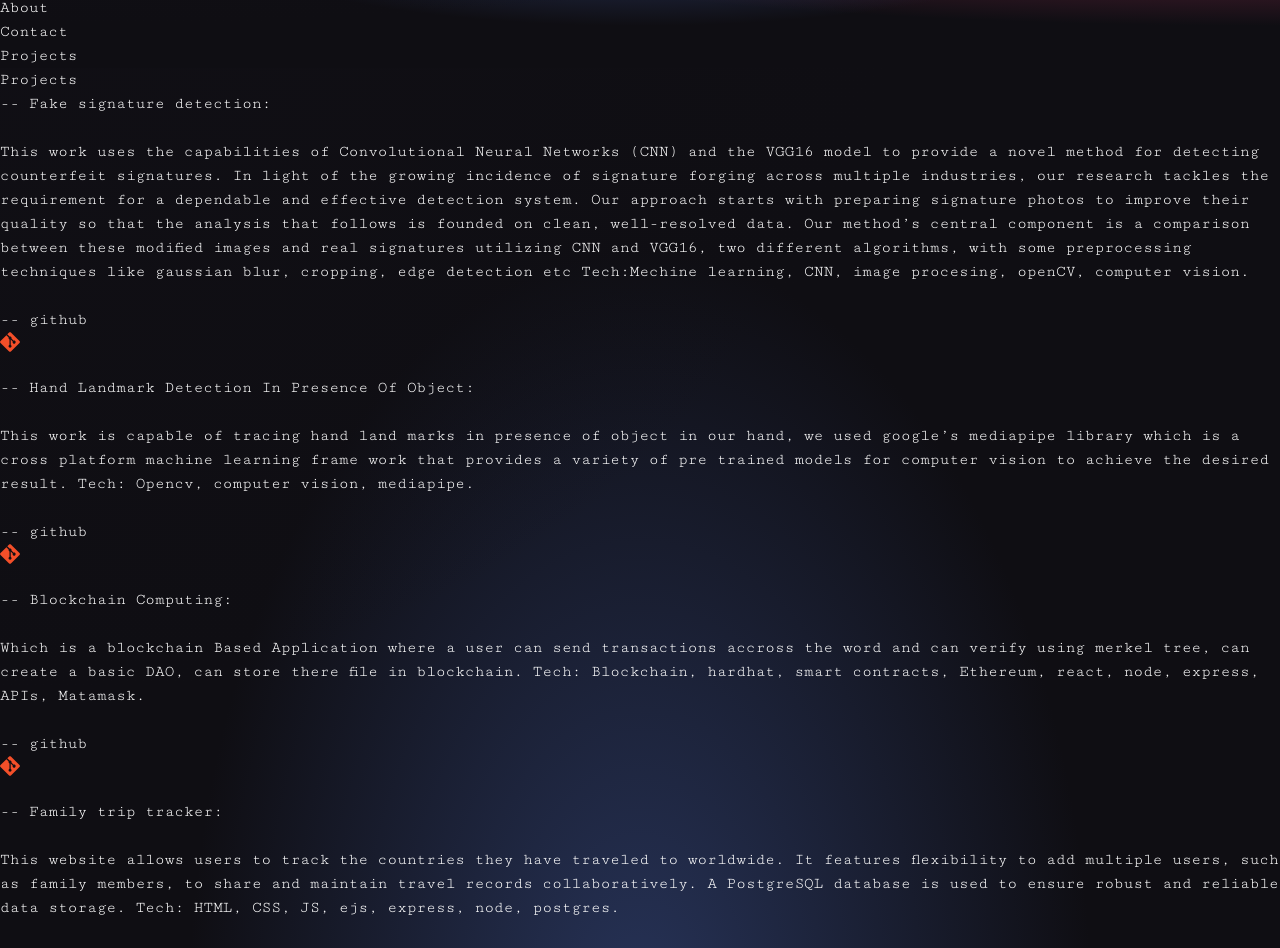
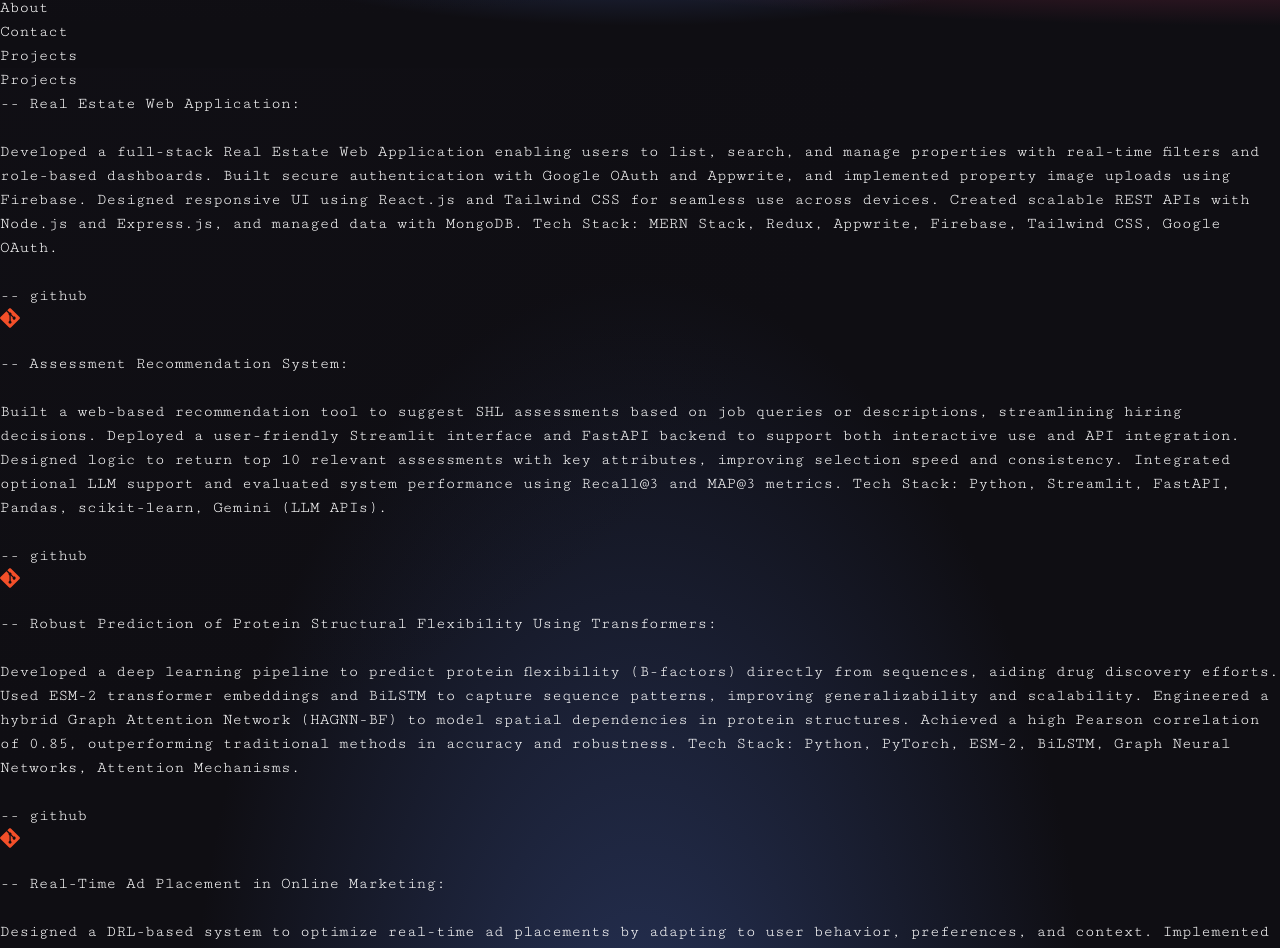
Before and after one commit to hemaradhika-reddy/My-Portfolio, a React (Vite) app: page /projects in a window 1280 px wide. Shown: the part 76-1024 px from the top of the page. Built offline with nearby package versions, Linux system fonts and the light colour scheme.

Commit message:
fourth  commit

```diff
--- a/src/components/Projects.jsx
+++ b/src/components/Projects.jsx
@@ -12,28 +12,20 @@
         <div className="mt-20 text-center text-3xl mb-5">Projects</div>
         <div className="text-left px-10 mb-20">
           <div>
-            <h1>-- Fake signature detection:</h1>
+            <h1>-- Real Estate Web Application:</h1>
             <br />
             <p className="px-10">
-              This work uses the capabilities of Convolutional Neural Networks
-              (CNN) and the VGG16 model to provide a novel method for detecting
-              counterfeit signatures. In light of the growing incidence of
-              signature forging across multiple industries, our research tackles
-              the requirement for a dependable and effective detection system.
-              Our approach starts with preparing signature photos to improve
-              their quality so that the analysis that follows is founded on
-              clean, well-resolved data. Our method’s central component is a
-              comparison between these modified images and real signatures
-              utilizing CNN and VGG16, two different algorithms, with some
-              preprocessing techniques like gaussian blur, cropping, edge
-              detection etc Tech:Mechine learning, CNN, image procesing, openCV,
-              computer vision.
+            Developed a full-stack Real Estate Web Application enabling users to list, search, and manage properties with real-time filters and role-based dashboards.
+            Built secure authentication with Google OAuth and Appwrite, and implemented property image uploads using Firebase.
+            Designed responsive UI using React.js and Tailwind CSS for seamless use across devices.
+            Created scalable REST APIs with Node.js and Express.js, and managed data with MongoDB.
+            Tech Stack: MERN Stack, Redux, Appwrite, Firebase, Tailwind CSS, Google OAuth.
             </p>
             <br />
             <a
               className="flex gap-2 px-10"
               target="_blank"
-              href="https://github.com/Applikatla/Fake-Signatures-Detection"
+              href="https://github.com/hemaradhika-reddy/Real-Estate-Web-Application"
             >
               -- github
               <img
@@ -45,20 +37,20 @@
           </div>
           <br />
           <div>
-            <h1>-- Hand Landmark Detection In Presence Of Object:</h1>
+            <h1>-- Assessment Recommendation System:</h1>
             <br />
             <p className="px-10">
-              This work is capable of tracing hand land marks in presence of
-              object in our hand, we used google’s mediapipe library which is a
-              cross platform machine learning frame work that provides a variety
-              of pre trained models for computer vision to achieve the desired
-              result. Tech: Opencv, computer vision, mediapipe.
+            Built a web-based recommendation tool to suggest SHL assessments based on job queries or descriptions, streamlining hiring decisions.
+            Deployed a user-friendly Streamlit interface and FastAPI backend to support both interactive use and API integration.
+            Designed logic to return top 10 relevant assessments with key attributes, improving selection speed and consistency.
+            Integrated optional LLM support and evaluated system performance using Recall@3 and MAP@3 metrics.
+            Tech Stack: Python, Streamlit, FastAPI, Pandas, scikit-learn, Gemini (LLM APIs).
             </p>
             <br />
             <a
               className="flex gap-2 px-10"
               target="_blank"
-              href="https://github.com/Applikatla/ml-projects/tree/main/Hand%20landmark%20detection%20program"
+              href="https://github.com/hemaradhika-reddy/SHL-Assessment-Recommendation-System"
             >
               -- github
               <img
@@ -70,20 +62,21 @@
           </div>
           <br />
           <div>
-            <h1>-- Blockchain Computing:</h1>
+            <h1>--
+            Robust Prediction of Protein Structural Flexibility Using Transformers:</h1>
             <br />
             <p className="px-10">
-              Which is a blockchain Based Application where a user can send
-              transactions accross the word and can verify using merkel tree,
-              can create a basic DAO, can store there file in blockchain. Tech:
-              Blockchain, hardhat, smart contracts, Ethereum, react, node,
-              express, APIs, Matamask.
+            Developed a deep learning pipeline to predict protein flexibility (B-factors) directly from sequences, aiding drug discovery efforts.
+            Used ESM-2 transformer embeddings and BiLSTM to capture sequence patterns, improving generalizability and scalability.
+            Engineered a hybrid Graph Attention Network (HAGNN-BF) to model spatial dependencies in protein structures.
+            Achieved a high Pearson correlation of 0.85, outperforming traditional methods in accuracy and robustness.
+            Tech Stack: Python, PyTorch, ESM-2, BiLSTM, Graph Neural Networks, Attention Mechanisms.
             </p>
             <br />
             <a
               className="flex gap-2 px-10"
               target="_blank"
-              href="https://github.com/Applikatla/Blockchain_computing"
+              href="https://github.com/hemaradhika-reddy/Protein-Structural-Flexibility-Using-Transformers"
             >
               -- github
               <img
@@ -95,21 +88,20 @@
           </div>
           <br />
           <div>
-            <h1>-- Family trip tracker:</h1>
+            <h1>-- Real-Time Ad Placement in Online Marketing:</h1>
             <br />
             <p className="px-10">
-              This website allows users to track the countries they have
-              traveled to worldwide. It features flexibility to add multiple
-              users, such as family members, to share and maintain travel
-              records collaboratively. A PostgreSQL database is used to ensure
-              robust and reliable data storage. Tech: HTML, CSS, JS, ejs,
-              express, node, postgres.
+            Designed a DRL-based system to optimize real-time ad placements by adapting to user behavior, preferences, and context.
+            Implemented and compared DQN, A2C, and PPO agents to maximize click-through rates and user engagement.
+            Simulated a dynamic environment with ad inventory and user profiles for continuous learning via custom reward signals.
+            Achieved enhanced ad performance through strategic exploration and robust policy updates across agents.
+            Tech Stack: Python, TensorFlow, PyTorch, NumPy, Pandas, Matplotlib.
             </p>
             <br />
             <a
               className="flex gap-2 px-10"
               target="_blank"
-              href="https://github.com/Applikatla/Family-tracker"
+              href="https://github.com/hemaradhika-reddy/Real-Time-Ad-Placement-in-Online-Marketing"
             >
               -- github
               <img
```
